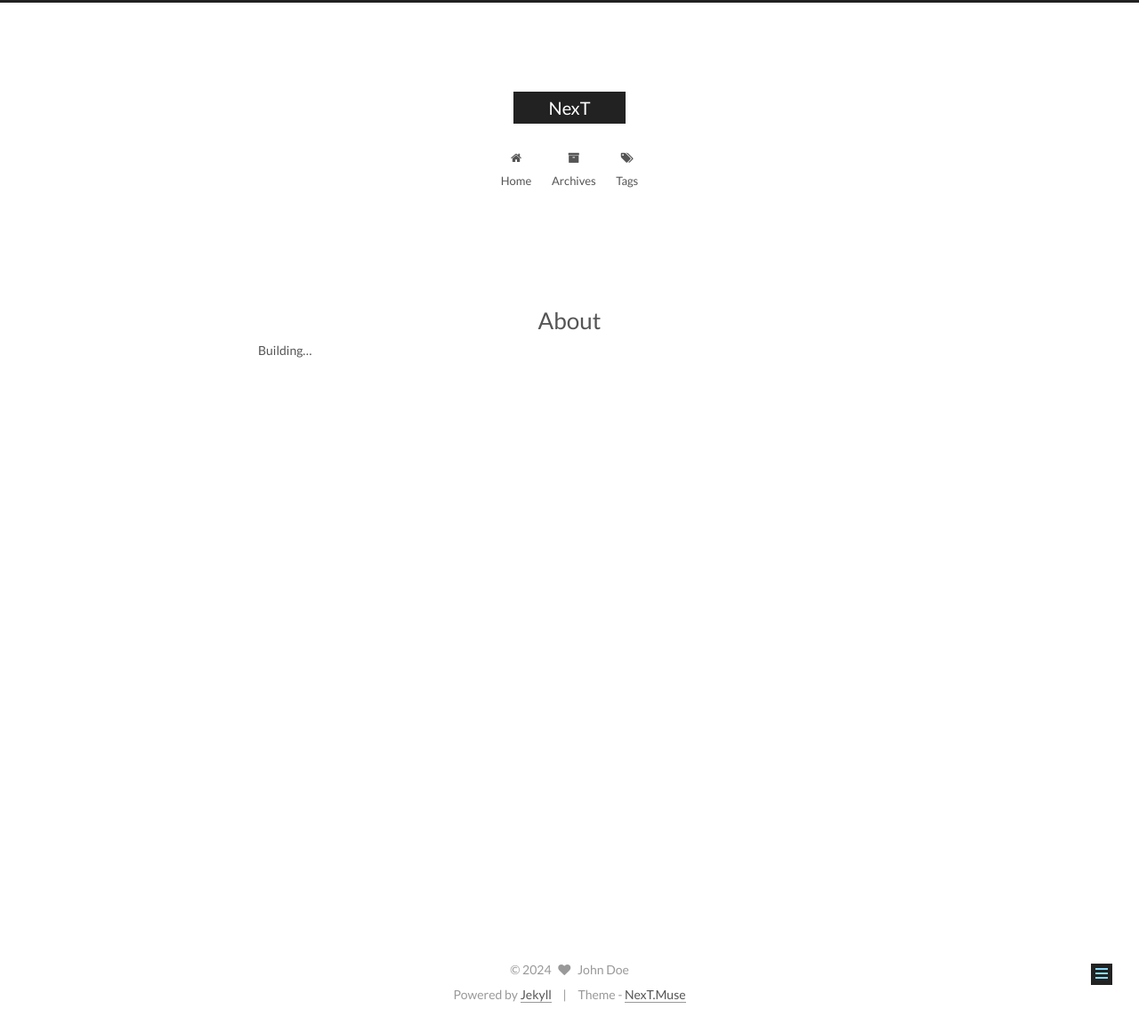
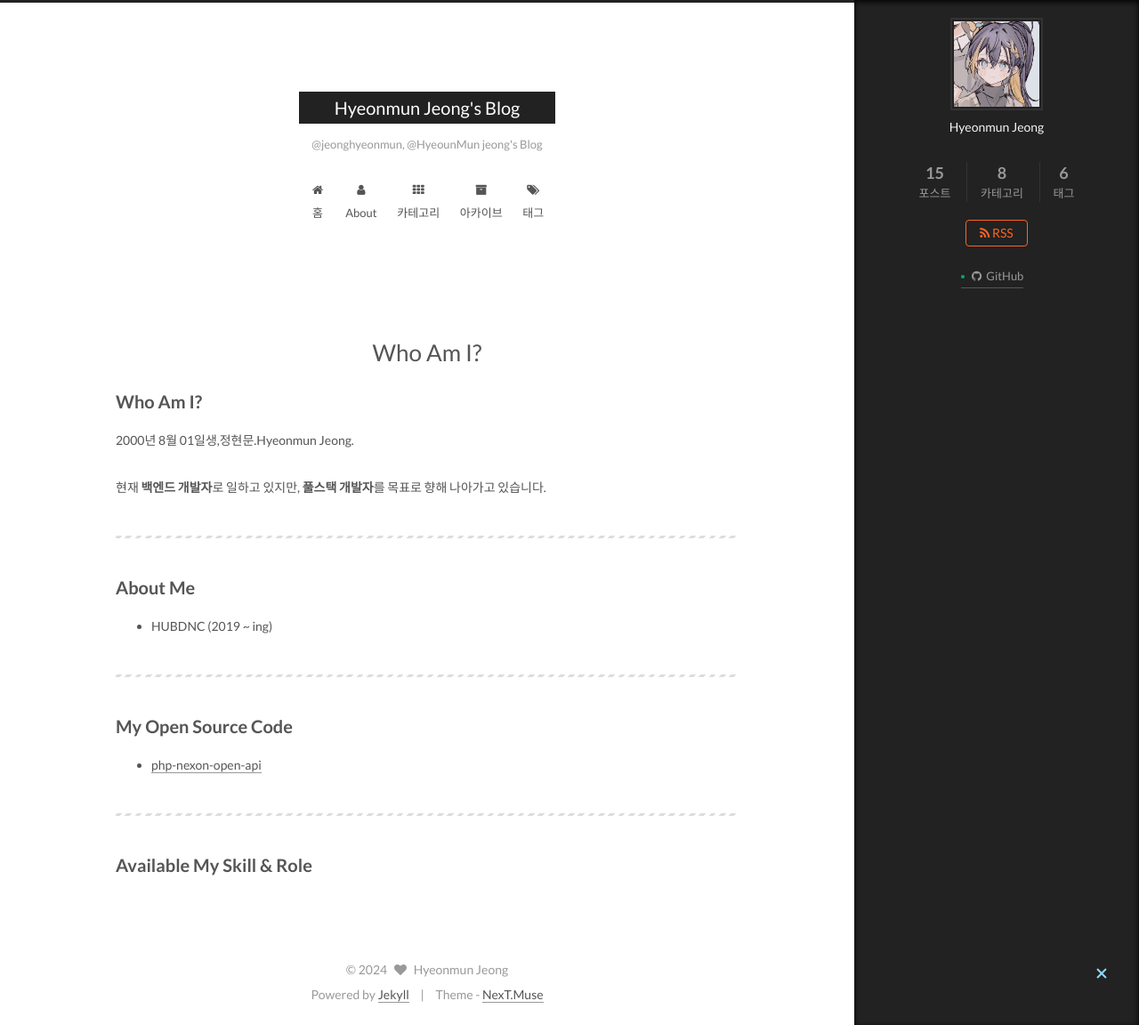
Before and after one commit to jhmhubdnc/jhmhubdnc.github.io, a Jekyll site: the page built from about/index.md, in a window 1280 px wide and 1152 px high. Shown: the whole window at 89% size. Built offline with Jekyll 4.4.1, drawn with Linux system fonts in a browser that asks for light colours; our own code applies the rules of GitHub Pages for plain Markdown files.

Commit message:
feat: 기본 정보 수정

```diff
--- a/_config.yml
+++ b/_config.yml
@@ -4,12 +4,12 @@
 # ---------------------------------------------------------------
 
 # Site
-title: NexT
-subtitle:
+title: Hyeonmun Jeong's Blog
+subtitle: "@jeonghyeonmun, @HyeounMun jeong's Blog"
 description:
-author: John Doe
+author: Hyeonmun Jeong
 # Support language: de, en, fr-FR, id, ja, ko, pt-BR, pt, ru, zh-Hans, zh-hk, zh-tw
-language: en
+language: ko
 date_format: '%Y-%m-%d'
 
 # URL
@@ -118,8 +118,8 @@ index_with_subtitle: false
 # When running the site in a subdirectory (e.g. domain.tld/blog), remove the leading slash (/archives -> archives)
 menu:
   home: /
-  #categories: /categories/
-  #about: /about/
+  about: /about/
+  categories: /categories/
   archives: /archives/
   tags: /tags/
   #sitemap: /sitemap.xml
@@ -213,7 +213,8 @@ font:
 # Social Links
 # Key is the link label showing to end users.
 # Value is the target link (E.g. GitHub: https://github.com/iissnan)
-#social:
+social:
+   GitHub: https://github.com/jhmhubdnc
   #LinkLabel: Link
 
 
@@ -233,7 +234,7 @@ social_icons:
 
 # Sidebar Avatar
 # in directory: /assets/images/avatar.gif
-#avatar:
+avatar: /assets/images/profile-default.jpg
 
 
 # Table Of Contents in the Sidebar
@@ -264,7 +265,8 @@ sidebar:
   #  - always  expand for all pages automatically
   #  - hide    expand only when click on the sidebar toggle icon.
   #  - remove  Totally remove sidebar including sidebar toggle.
-  display: post
+  display: always
+  #display: post
   #display: always
   #display: hide
   #display: remove
--- a/about/index.md
+++ b/about/index.md
@@ -3,4 +3,21 @@ layout: page
 type: about
 ---
 
-Building...
+## Who Am I?
+2000년 8월 01일생,정현문.Hyeonmun Jeong.
+
+현재 <strong>백엔드 개발자</strong>로 일하고 있지만, <strong>풀스택 개발자</strong>를 목표로 향해 나아가고 있습니다.
+
+<hr>
+
+## About Me
+- HUBDNC (2019 ~ ing)
+
+<hr>
+
+## My Open Source Code
+- [php-nexon-open-api](https://github.com/Neptunerere/php-nexon-open-api)
+
+<hr>
+
+## Available My Skill & Role
```
Also changed, not shown: Gemfile.lock, assets/images/profile-default.jpg (added).
